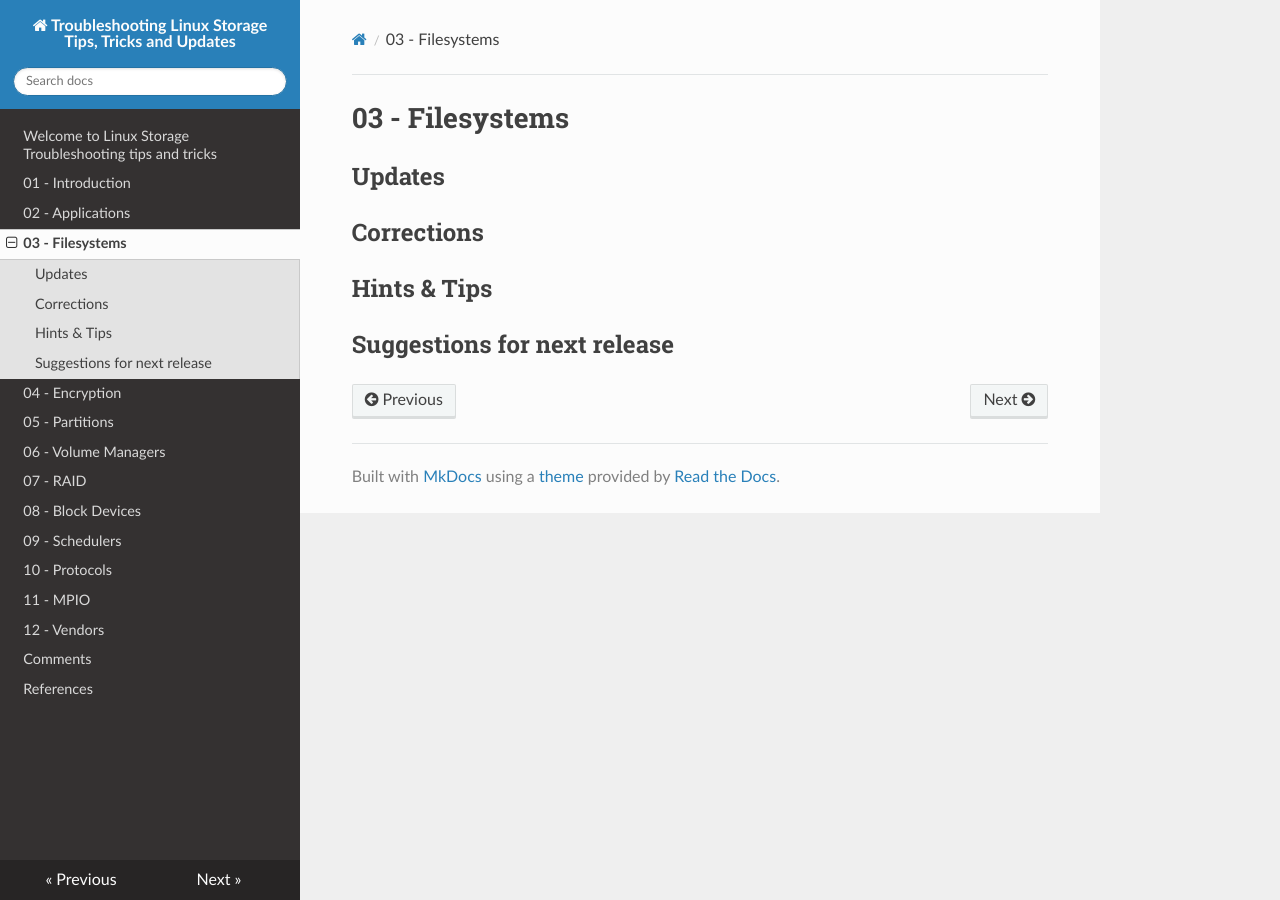
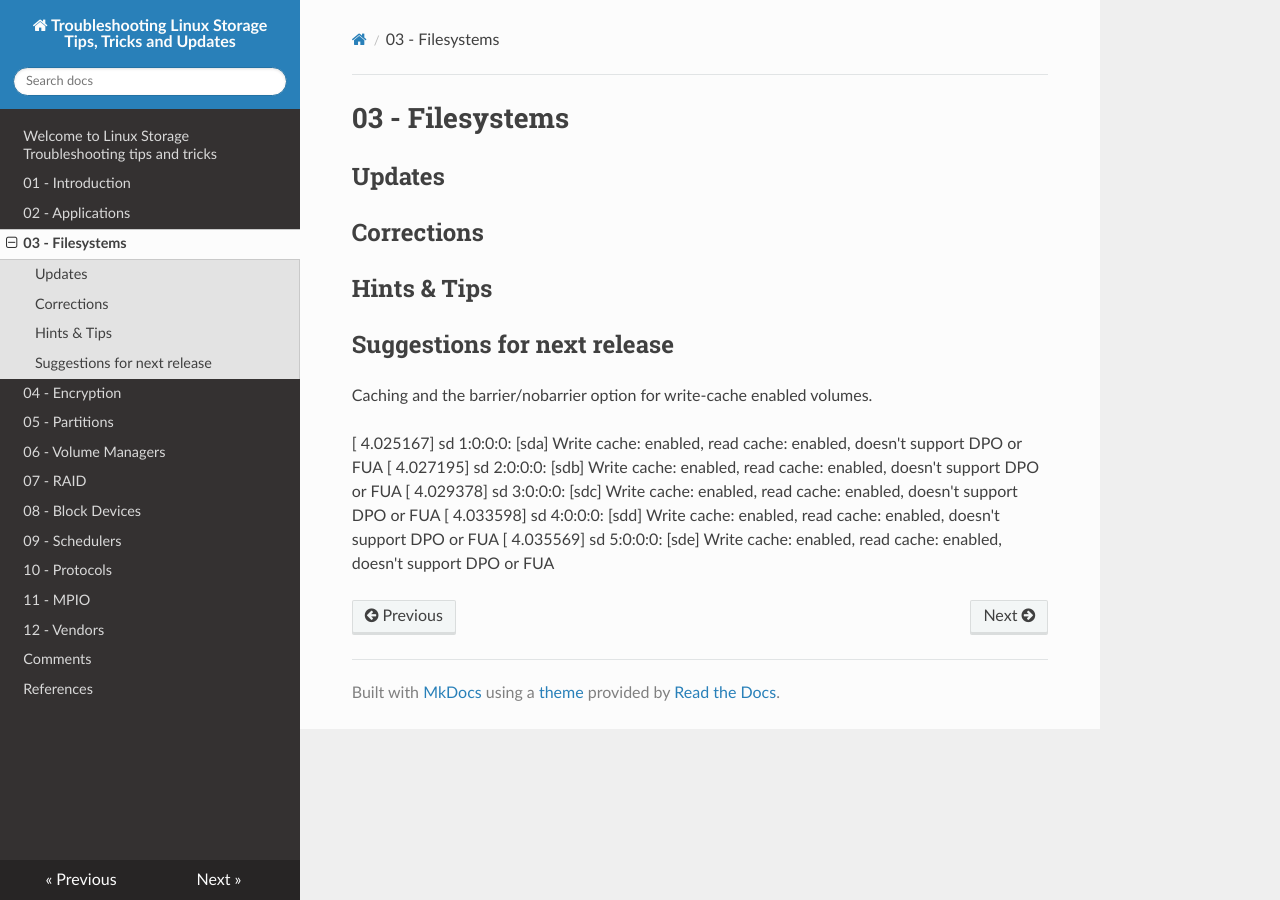
Before and after one commit to elonden/lst-tips, an MkDocs documentation site: the page built from docs/chap-03-filesystems.md, in a window 1280 px wide. Built offline with MkDocs 1.6.1, drawn with Linux system fonts in a browser that asks for light colours; nearby versions of some CDN libraries.

Commit message:
update
Signed-off-by: Erwin van Londen <erwin.vanlonden@hitachivantara.com>

```diff
--- a/docs/chap-03-filesystems.md
+++ b/docs/chap-03-filesystems.md
@@ -7,3 +7,11 @@
 ## Hints & Tips
 
 ## Suggestions for next release
+
+Caching and the barrier/nobarrier option for write-cache enabled volumes.
+
+[    4.025167] sd 1:0:0:0: [sda] Write cache: enabled, read cache: enabled, doesn't support DPO or FUA
+[    4.027195] sd 2:0:0:0: [sdb] Write cache: enabled, read cache: enabled, doesn't support DPO or FUA
+[    4.029378] sd 3:0:0:0: [sdc] Write cache: enabled, read cache: enabled, doesn't support DPO or FUA
+[    4.033598] sd 4:0:0:0: [sdd] Write cache: enabled, read cache: enabled, doesn't support DPO or FUA
+[    4.035569] sd 5:0:0:0: [sde] Write cache: enabled, read cache: enabled, doesn't support DPO or FUA
```
Also changed, not shown: docs/chap-10-protocols.md (+2 -0 lines), docs/index.md (+2 -0 lines).
